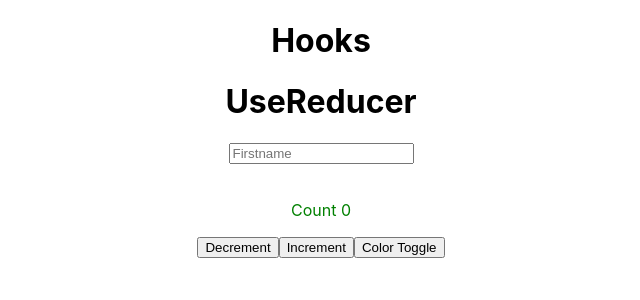
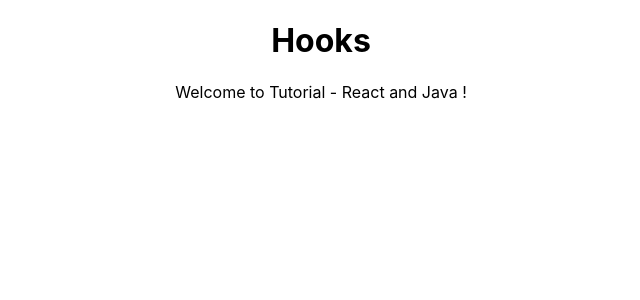
Before and after one commit to praba13/react-hooks, a React (Create React App) app: page / in a window 1280 px wide. Shown: the top 300 px of the page, without its empty margins (319-959 px from the left). Built offline with nearby package versions, Linux system fonts and the light colour scheme; the HTML template or start-up script is replaced by a standard one.

Commit message:
refresh props

```diff
--- a/src/App.js
+++ b/src/App.js
@@ -3,12 +3,13 @@
 //import Countercall from './hooks/useCallbackhooks/Countercall';
 //import Counter from './hooks/useMemohooks/Counter';
 //import Forms from './hooks/useStatehooks/Forms';
-import Counter from './hooks/useReducerhooks/Counter';
+//import Counter from './hooks/useReducerhooks/Counter';
+import Parent from './propsbsp/Parent';
 function App() {
   return (
     <div className='App'>
       <h1>Hooks</h1>
-      <Counter />
+      <Parent />
     </div>
   );
 }
--- /dev/null
+++ b/src/propsbsp/Parent.jsx
@@ -0,0 +1,12 @@
+import React from 'react';
+import Welcome from './Welcome';
+
+const Parent = () => {
+    return (
+        <div className='App'>
+            <Welcome firstBook='React' secoundBook='Java' />
+        </div>
+    );
+};
+
+export default Parent;
--- /dev/null
+++ b/src/propsbsp/Welcome.jsx
@@ -0,0 +1,10 @@
+import React from 'react';
+
+const Welcome = ({ firstBook, secoundBook }) => {
+    //console.log(props);
+    return (
+        <div>Welcome to Tutorial - {firstBook} and {secoundBook} !</div>
+    );
+};
+
+export default Welcome;
```
